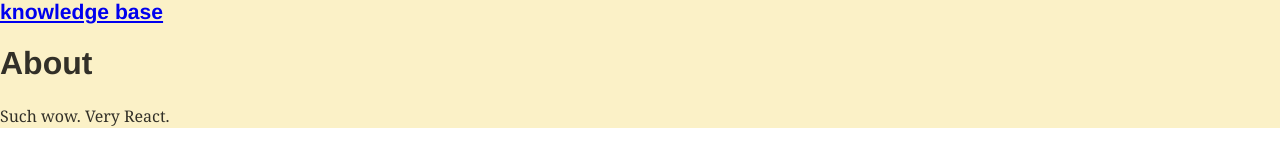
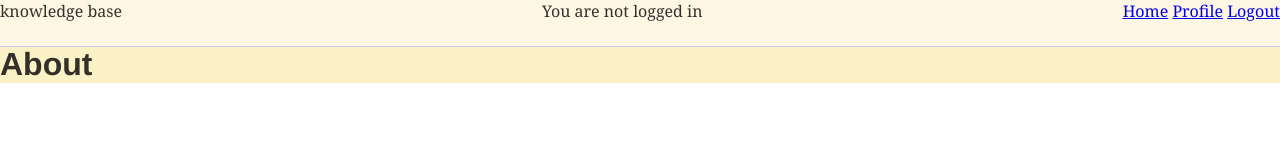
Before and after one commit to hukevinxiaochen/learn-gatsby, a Gatsby site: page /about in a window 1280 px wide. Built offline with nearby package versions, Linux system fonts and the light colour scheme; Gatsby itself is replaced by a stand-in of ours; some packages are replaced by stand-ins of ours.

Commit message:
style: create NavBar components
Also create some .navbar styling and rejigger imports so Layout renders NavBar

NavBar tells us about logged in status so we can implement authentication with some feedback

```diff
--- a/src/components/layout.js
+++ b/src/components/layout.js
@@ -1,22 +1,13 @@
 import React from "react"
+import NavBar from "./nav-bar"
+
+/* CSS Modules */
 import layoutStyles from "./layout.module.css"
-import { useStaticQuery, Link, graphql } from "gatsby"
 
 export default function Layout({ children }) {
-  const data = useStaticQuery(graphql`
-    query {
-      site {
-        siteMetadata {
-          title
-        }
-      }
-    }
-  `)
   return (
     <div className={layoutStyles.layout}>
-      <Link to={`/`}>
-        <h3>{data.site.siteMetadata.title}</h3>
-      </Link>
+      <NavBar />
       {children}
     </div>
   )
--- a/src/components/layout.module.css
+++ b/src/components/layout.module.css
@@ -1,3 +1,10 @@
 .layout {
-  background-color: #fbf1c7
+  background-color: #fbf1c7;
 }
+
+.navbar {
+  display: flex;
+  flex: 1;
+  justify-content: space-between;
+  border-bottom: 1px solid #d1c1e0;
+}
--- /dev/null
+++ b/src/components/nav-bar.js
@@ -0,0 +1,31 @@
+import React from "react"
+import { useStaticQuery, Link, graphql } from "gatsby"
+
+/* CSS Modules */
+import layoutStyles from "./layout.module.css"
+
+export default function NavBar() {
+  const data = useStaticQuery(graphql`
+    query {
+      site {
+        siteMetadata {
+          title
+        }
+      }
+    }
+  `)
+
+  return (
+    <div className={layoutStyles.navbar}>
+      <p>{data.site.siteMetadata.title}</p>
+      <span>You are not logged in</span>
+      <nav>
+        <Link to="/">Home</Link>
+        {` `}
+        <Link to="/">Profile</Link>
+        {` `}
+        <Link to="/">Logout</Link>
+      </nav>
+    </div>
+  )
+}
--- a/src/pages/about.js
+++ b/src/pages/about.js
@@ -5,7 +5,6 @@ export default function About({data}) {
   return (
     <Layout>
       <h1>About</h1>
-      <p>Such wow. Very React.</p>
     </Layout>
   )
 }
```
